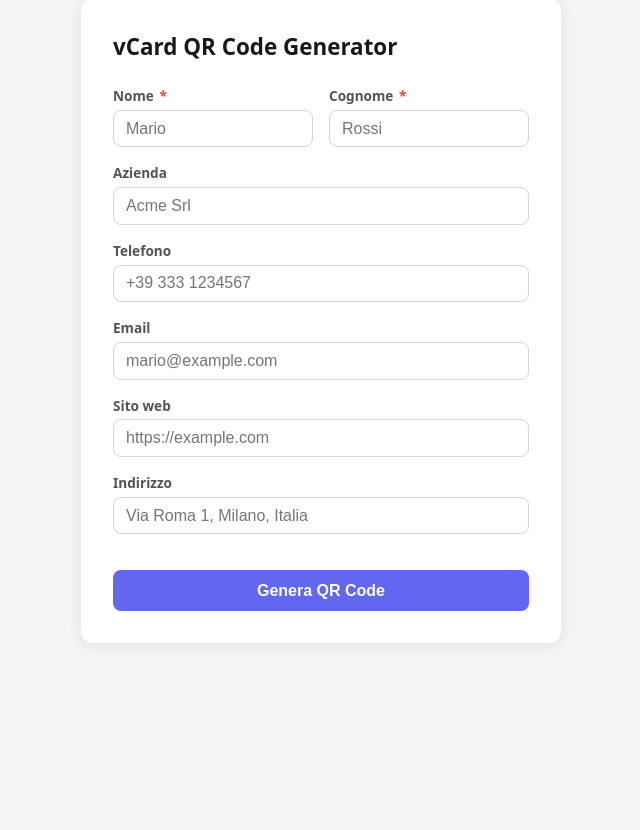
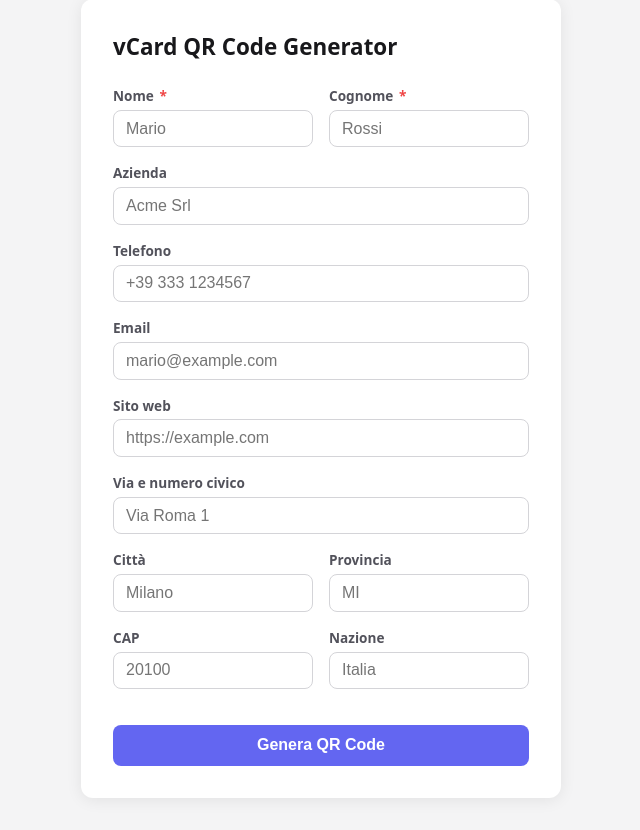
Before and after one commit to lucas1964/vcard-qrcode-generator, a PHP site: page / in a window 1280 px wide. Shown: the part 33-863 px from the top of the page, without its empty margins (319-959 px from the left). Before the commit the page ends 644 px from the top, so only its background shows below. Run offline with PHP 8.4, Linux system fonts and the light colour scheme.

Commit message:
Split address into separate fields (street, city, province, zip, country)

```diff
--- a/web/index.php
+++ b/web/index.php
@@ -173,8 +173,30 @@
         </div>
 
         <div class="field">
-            <label>Indirizzo</label>
-            <input type="text" name="address" placeholder="Via Roma 1, Milano, Italia">
+            <label>Via e numero civico</label>
+            <input type="text" name="street" placeholder="Via Roma 1">
+        </div>
+
+        <div class="row">
+            <div class="field">
+                <label>Città</label>
+                <input type="text" name="city" placeholder="Milano">
+            </div>
+            <div class="field">
+                <label>Provincia</label>
+                <input type="text" name="province" placeholder="MI">
+            </div>
+        </div>
+
+        <div class="row">
+            <div class="field">
+                <label>CAP</label>
+                <input type="text" name="zip" placeholder="20100">
+            </div>
+            <div class="field">
+                <label>Nazione</label>
+                <input type="text" name="country" placeholder="Italia">
+            </div>
         </div>
 
         <button type="submit">Genera QR Code</button>
```
Also changed, not shown: web/generate.php (+12 -3 lines).
